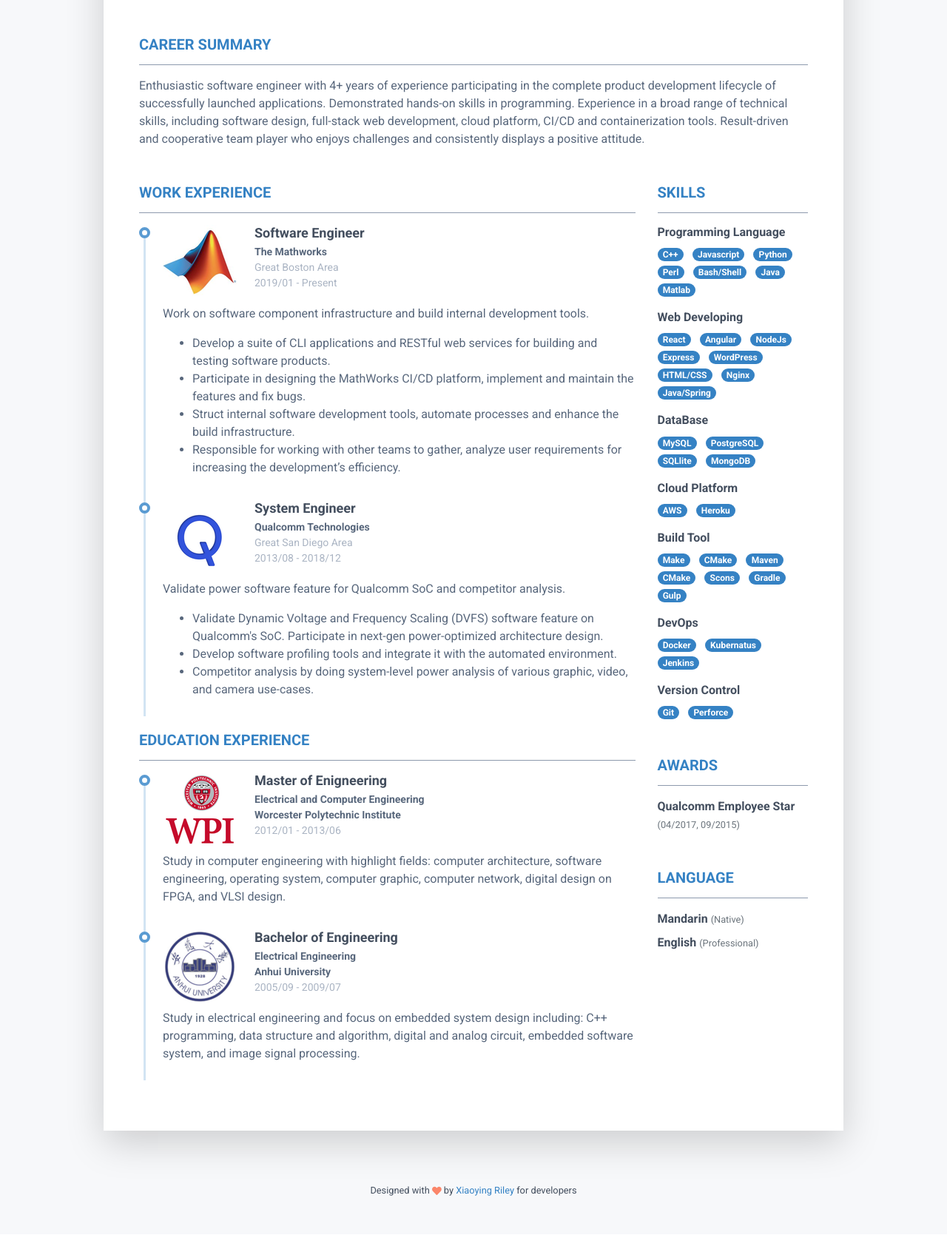
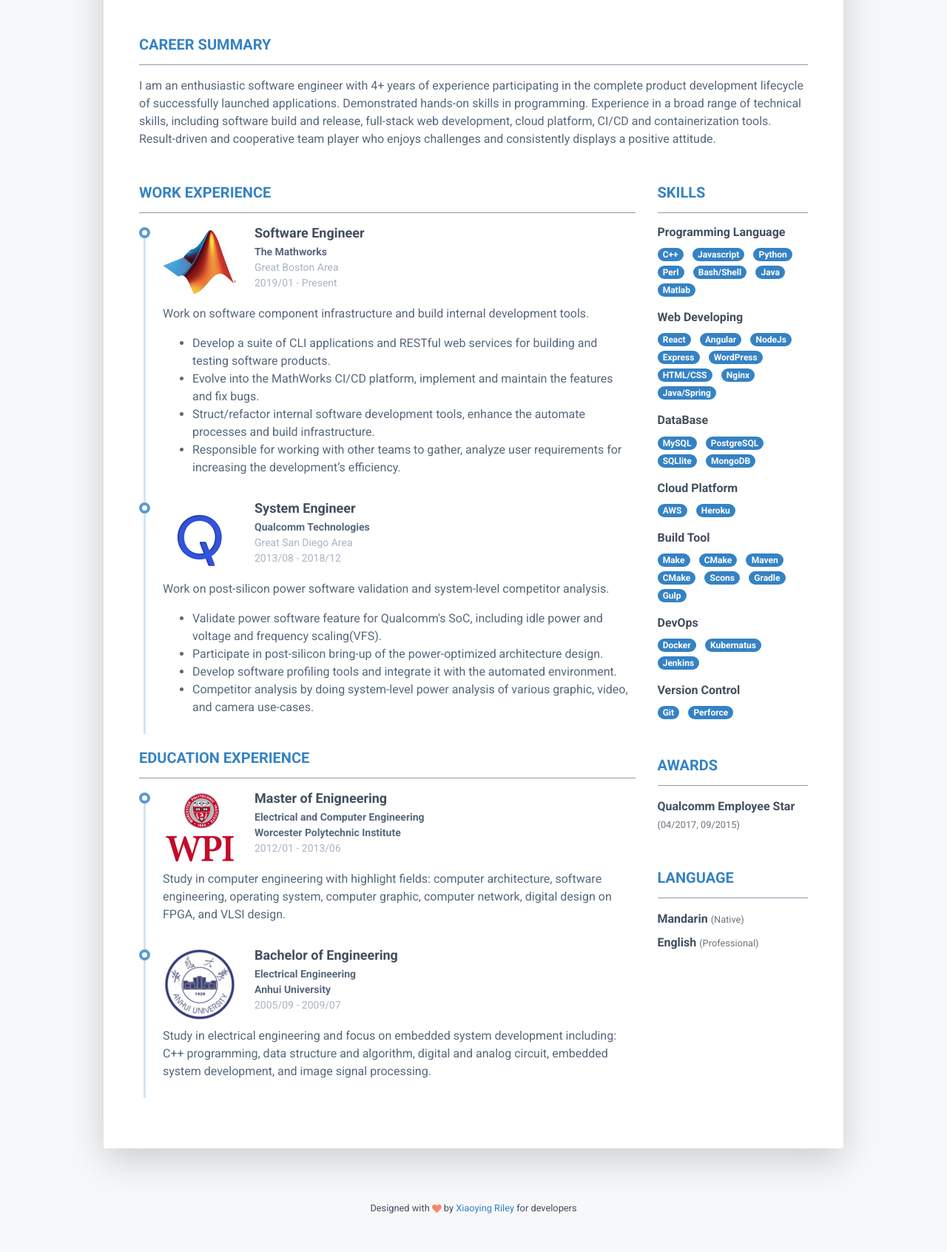
Before and after one commit to rong118/my_resume, a Node server app: page / in a window 1280 px wide. Shown: the part 250-1942 px from the top of the page at 74% size. Before the commit the page ends 1866 px from the top, so only its background shows below. Run offline with Node 20, Linux system fonts and the light colour scheme; some libraries are stand-ins or nearby versions.

Commit message:
Update Readme and improve some sentences in ejs

```diff
--- a/views/index.ejs
+++ b/views/index.ejs
@@ -44,8 +44,8 @@
 				    <h2 class="resume-section-title text-uppercase font-weight-bold pb-3 mb-3">Career Summary</h2>
 				    <div class="resume-section-content">
 					    <p class="mb-0">
-                            Enthusiastic software engineer with 4+ years of experience participating in the complete product development lifecycle of successfully launched applications.
-                            Demonstrated hands-on skills in programming. Experience in a broad range of technical skills, including software design, full-stack web development, cloud platform, CI/CD and containerization tools.
+                            I am an enthusiastic software engineer with 4+ years of experience participating in the complete product development lifecycle of successfully launched applications.
+                            Demonstrated hands-on skills in programming. Experience in a broad range of technical skills, including software build and release, full-stack web development, cloud platform, CI/CD and containerization tools.
                             Result-driven and cooperative team player who enjoys challenges and consistently displays a positive attitude.
 						</p>
 				    </div>
@@ -73,8 +73,8 @@
 										    <p>Work on software component infrastructure and build internal development tools.</p>
 										    <ul>
 											    <li>Develop a suite of CLI applications and RESTful web services for building and testing software products.</li>
-											    <li>Participate in designing the MathWorks CI/CD platform, implement and maintain the features and fix bugs.</li>
-											    <li>Struct internal software development tools, automate processes and enhance the build infrastructure.</li>
+											    <li>Evolve into the MathWorks CI/CD platform, implement and maintain the features and fix bugs.</li>
+											    <li>Struct/refactor internal software development tools, enhance the automate processes and build infrastructure.</li>
                                                 <li>Responsible for working with other teams to gather, analyze user requirements for increasing the development’s efficiency.</li>
 										    </ul>
 									    </div><!--//resume-timeline-item-desc-->
@@ -92,9 +92,10 @@
 										    </div><!--//row-->
 									    </div><!--//resume-timeline-item-header-->
 									    <div class="resume-timeline-item-desc">
-										    <p>Validate power software feature for Qualcomm SoC and competitor analysis.</p>
+										    <p>Work on post-silicon power software validation and system-level competitor analysis.</p>
 										    <ul>
-											    <li>Validate Dynamic Voltage and Frequency Scaling (DVFS) software feature on Qualcomm's SoC. Participate in next-gen power-optimized architecture design.</li>
+											    <li>Validate power software feature for Qualcomm's SoC, including idle power and voltage and frequency scaling(VFS).
+                                                <li>Participate in post-silicon bring-up of the power-optimized architecture design.</li>
 											    <li>Develop software profiling tools and integrate it with the automated environment.</li>
                                                 <li>Competitor analysis by doing system-level power analysis of various graphic, video, and camera use-cases.</li>
 										    </ul>
@@ -147,11 +148,11 @@
 									    </div><!--//resume-timeline-item-header-->
 									    <div class="resume-timeline-item-desc">
 										    <p>
-                                                Study in electrical engineering and focus on embedded system design including:
+                                                Study in electrical engineering and focus on embedded system development including:
                                                 C++ programming,
                                                 data structure and algorithm,
                                                 digital and analog circuit,
-                                                embedded software system,
+                                                embedded system development,
                                                 and image signal processing.
                                             </p>
 									    </div><!--//resume-timeline-item-desc-->
```
Also changed, not shown: README.md.
